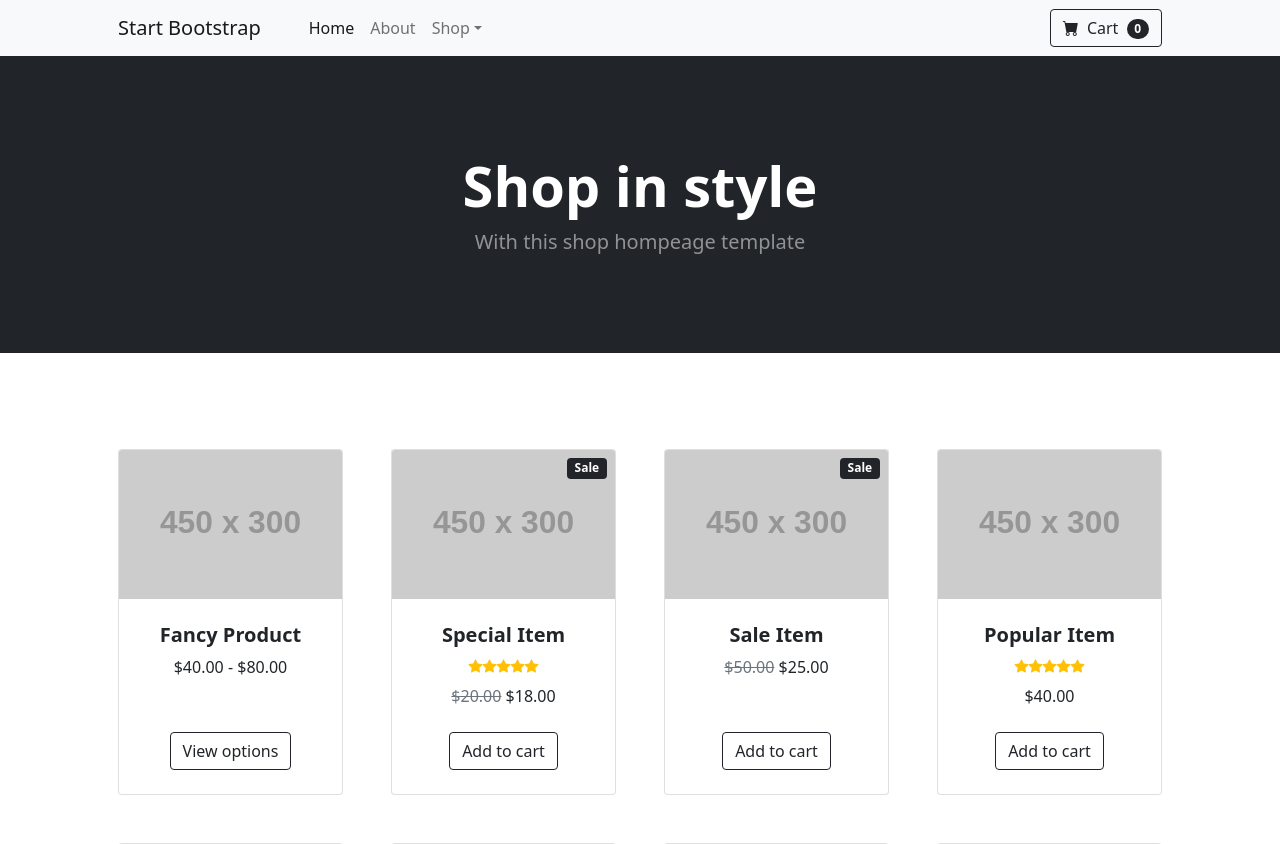
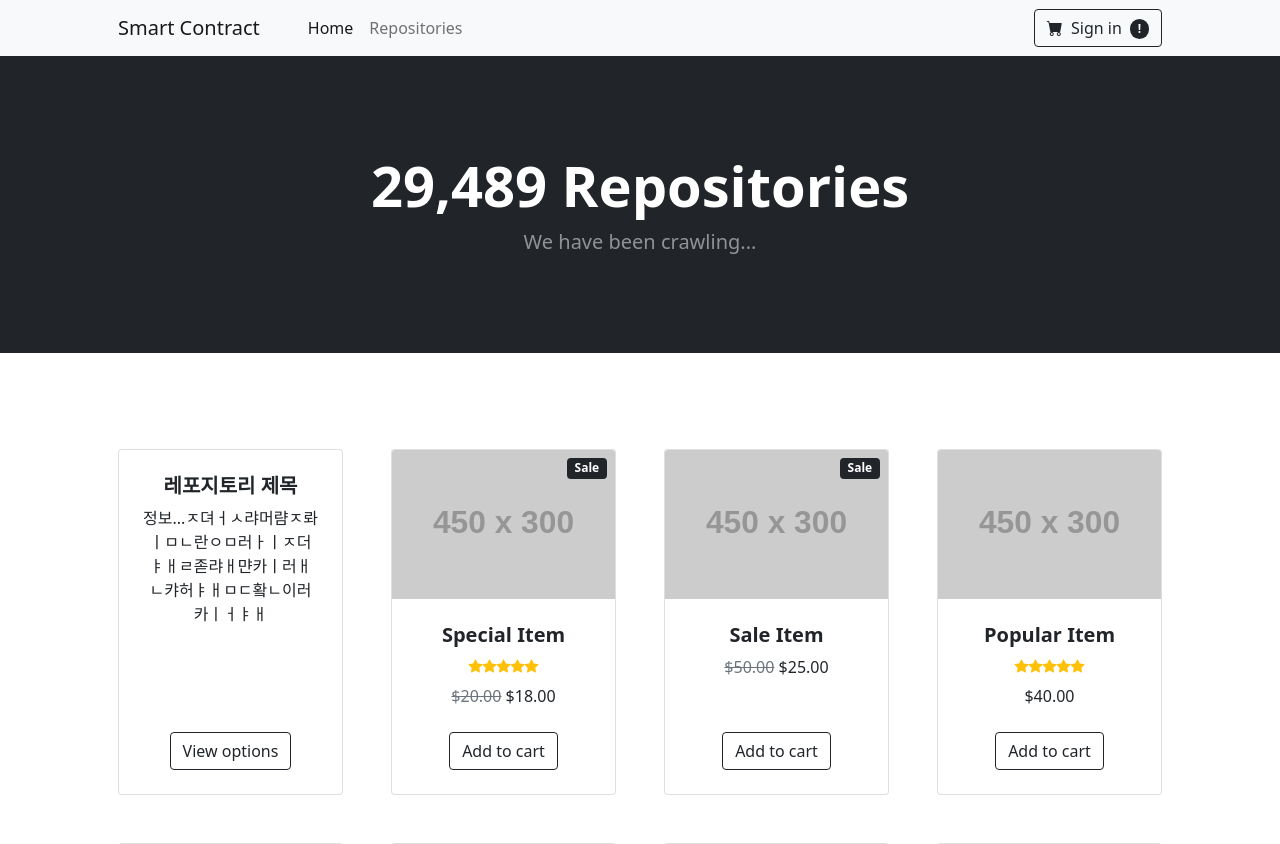
Before and after one commit to kmi0817/Smart-Contract, a Python web app: template app/templates/index.html in a window 1280 px wide. Shown: the top 844 px of the page. Run offline with Jinja, Linux system fonts and the light colour scheme; the template is opened without the code that fills it, so the values that code supplies are empty; grey boxes labelled with a size stand in for pictures from a placeholder-image service; some libraries are stand-ins or nearby versions.

Commit message:
style: change some words

```diff
--- a/app/templates/index.html
+++ b/app/templates/index.html
@@ -5,7 +5,7 @@
         <meta name="viewport" content="width=device-width, initial-scale=1, shrink-to-fit=no" />
         <meta name="description" content="" />
         <meta name="author" content="" />
-        <title>Shop Homepage - Start Bootstrap Template</title>
+        <title>Smart Contract</title>
         <!-- Favicon-->
         <link rel="icon" type="image/x-icon" href="assets/favicon.ico" />
         <!-- Bootstrap icons-->
@@ -17,56 +17,45 @@
         <!-- Navigation-->
         <nav class="navbar navbar-expand-lg navbar-light bg-light">
             <div class="container px-4 px-lg-5">
-                <a class="navbar-brand" href="#!">Start Bootstrap</a>
+                <a class="navbar-brand" href="/index">Smart Contract</a>
                 <button class="navbar-toggler" type="button" data-bs-toggle="collapse" data-bs-target="#navbarSupportedContent" aria-controls="navbarSupportedContent" aria-expanded="false" aria-label="Toggle navigation"><span class="navbar-toggler-icon"></span></button>
                 <div class="collapse navbar-collapse" id="navbarSupportedContent">
                     <ul class="navbar-nav me-auto mb-2 mb-lg-0 ms-lg-4">
-                        <li class="nav-item"><a class="nav-link active" aria-current="page" href="#!">Home</a></li>
-                        <li class="nav-item"><a class="nav-link" href="#!">About</a></li>
-                        <li class="nav-item dropdown">
-                            <a class="nav-link dropdown-toggle" id="navbarDropdown" href="#" role="button" data-bs-toggle="dropdown" aria-expanded="false">Shop</a>
-                            <ul class="dropdown-menu" aria-labelledby="navbarDropdown">
-                                <li><a class="dropdown-item" href="#!">All Products</a></li>
-                                <li><hr class="dropdown-divider" /></li>
-                                <li><a class="dropdown-item" href="#!">Popular Items</a></li>
-                                <li><a class="dropdown-item" href="#!">New Arrivals</a></li>
-                            </ul>
-                        </li>
+                        <li class="nav-item"><a class="nav-link active" aria-current="page" href="#home">Home</a></li>
+                        <li class="nav-item"><a class="nav-link" href="#repos">Repositories</a></li>
                     </ul>
                     <form class="d-flex">
                         <button class="btn btn-outline-dark" type="submit">
                             <i class="bi-cart-fill me-1"></i>
-                            Cart
-                            <span class="badge bg-dark text-white ms-1 rounded-pill">0</span>
+                            Sign in
+                            <span class="badge bg-dark text-white ms-1 rounded-pill">!</span>
                         </button>
                     </form>
                 </div>
             </div>
         </nav>
         <!-- Header-->
-        <header class="bg-dark py-5">
+        <header class="bg-dark py-5" id="home">
             <div class="container px-4 px-lg-5 my-5">
                 <div class="text-center text-white">
-                    <h1 class="display-4 fw-bolder">Shop in style</h1>
-                    <p class="lead fw-normal text-white-50 mb-0">With this shop hompeage template</p>
+                    <h1 class="display-4 fw-bolder">29,489 Repositories</h1>
+                    <p class="lead fw-normal text-white-50 mb-0">We have been crawling...</p>
                 </div>
             </div>
         </header>
         <!-- Section-->
-        <section class="py-5">
+        <section class="py-5" id="repos">
             <div class="container px-4 px-lg-5 mt-5">
                 <div class="row gx-4 gx-lg-5 row-cols-2 row-cols-md-3 row-cols-xl-4 justify-content-center">
                     <div class="col mb-5">
                         <div class="card h-100">
-                            <!-- Product image-->
-                            <img class="card-img-top" src="https://dummyimage.com/450x300/dee2e6/6c757d.jpg" alt="..." />
                             <!-- Product details-->
                             <div class="card-body p-4">
                                 <div class="text-center">
                                     <!-- Product name-->
-                                    <h5 class="fw-bolder">Fancy Product</h5>
+                                    <h5 class="fw-bolder">레포지토리 제목</h5>
                                     <!-- Product price-->
-                                    $40.00 - $80.00
+                                    정보...ㅈ뎌ㅓㅅ랴머럄ㅈ롸ㅣㅁㄴ란ㅇㅁ러ㅏㅣㅈ더ㅑㅐㄹ졷랴ㅐ먄카ㅣ러ㅐㄴ캬허ㅑㅐㅁㄷ홬ㄴ이러카ㅣㅓㅑㅐ
                                 </div>
                             </div>
                             <!-- Product actions-->
```
